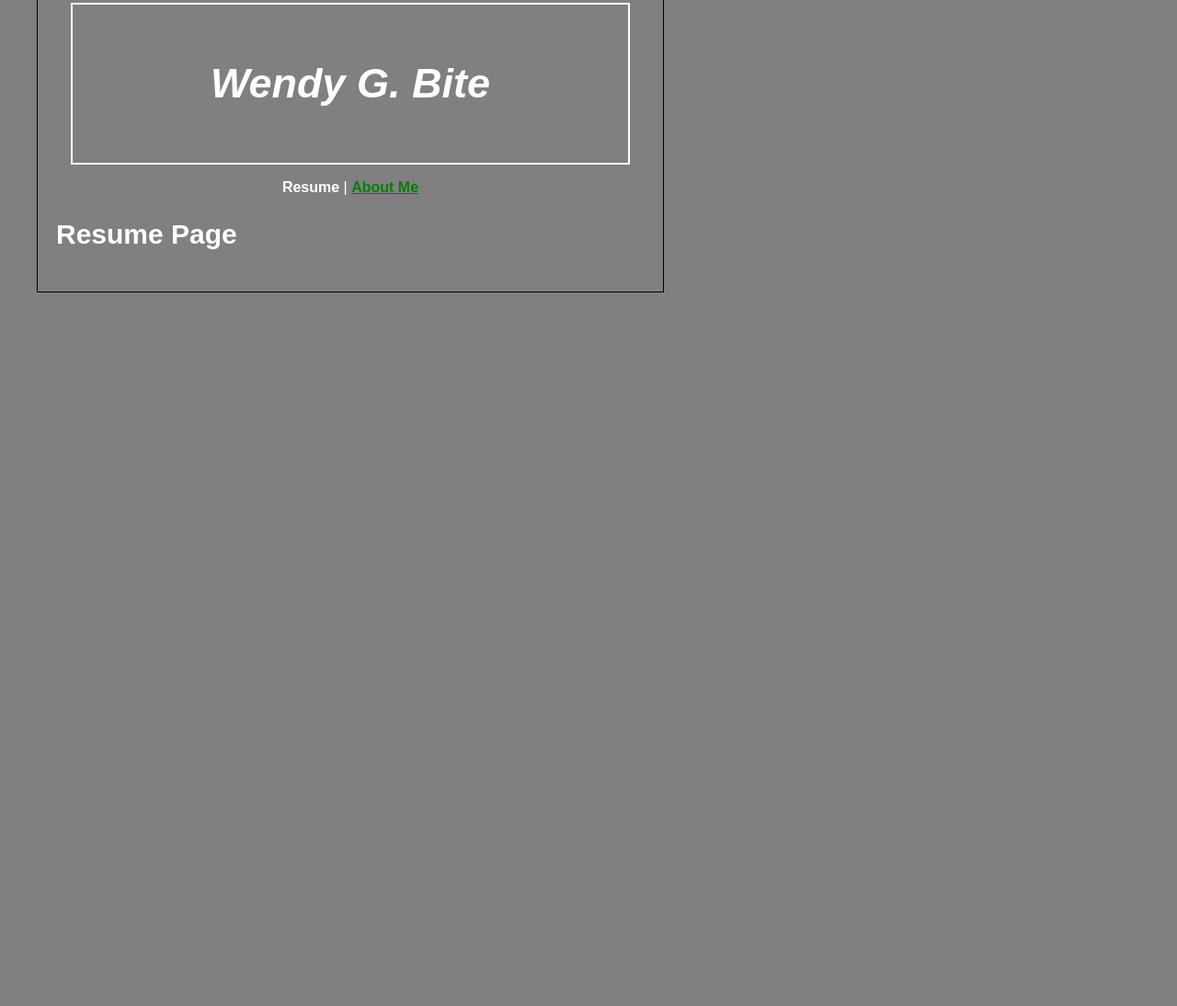
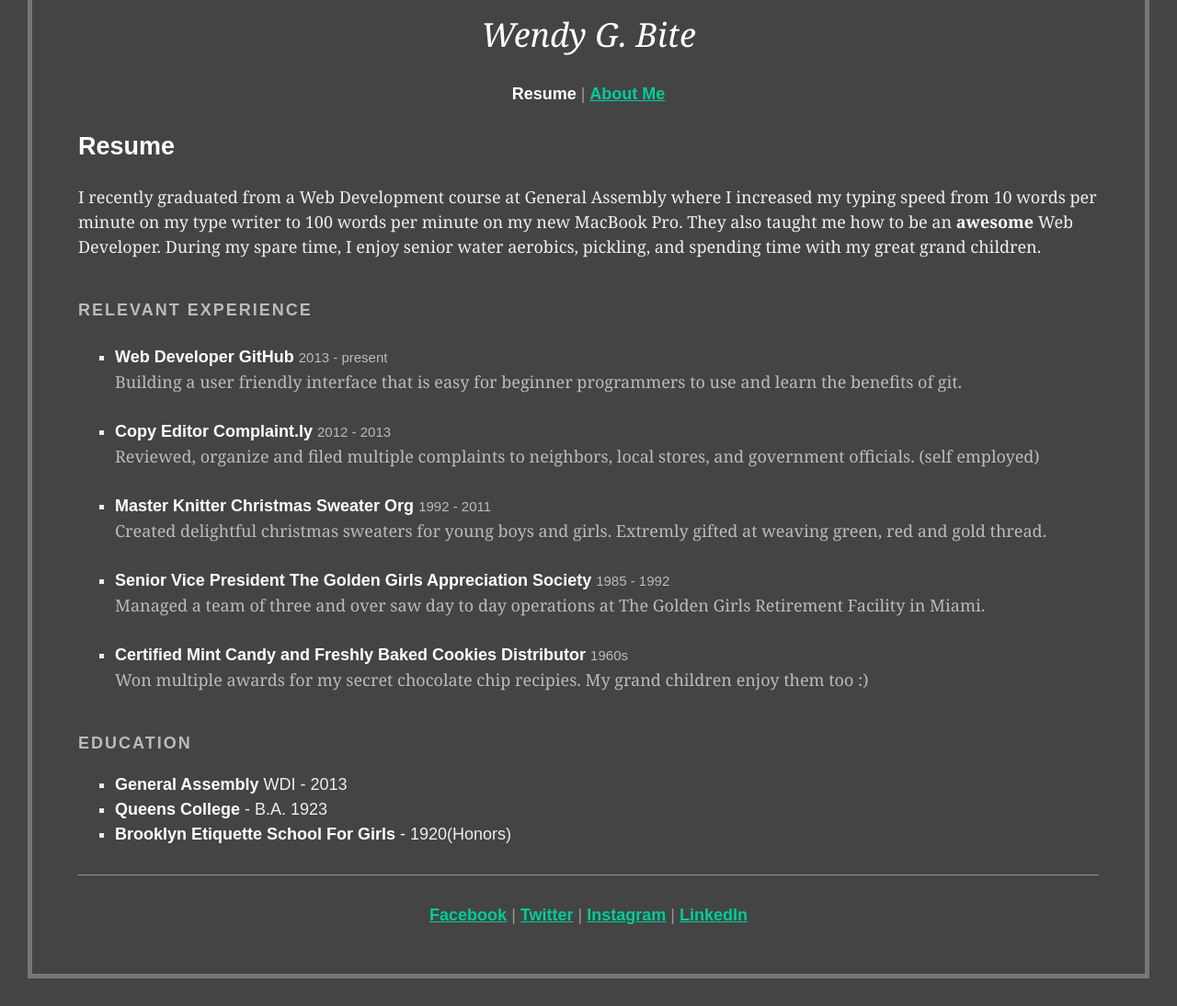
Before and after one commit to charsanderson/wendybite, a plain HTML site: page resume.html in a window 1280 px wide. Shown: the part 74-1168 px from the top of the page at 92% size. Before the commit the page ends 800 px from the top, so only its background shows below. Drawn offline with Linux system fonts and the light colour scheme.

Commit message:
CSS Adjustments/ + style.css + linking to style.css
incorporated solution document—adjusted for image float and linkage
between index and style.css

```diff
--- a/css/main.css
+++ b/css/main.css
@@ -1,6 +1,6 @@
 body{
-	background-color:gray;
-	color: white;
+	background-color:#4a4a4a;
+	color: #b8b8b8;
 	font-family: sans-serif;
 	width: 50%;
 	border: 1px solid black;
@@ -22,7 +22,7 @@ padding: 60px;
 h2{
 
 font-weight: 600;
-font-family: sans-serif;
+font-family: futura;
 font-size: 30px;
 }
 
@@ -31,14 +31,22 @@ p{
 	font-size: 18px;
 
 }
+strong{
+	color:white;
+}
 
 a{
-	font-family: sans-serif;
+
 	color: green;
 }
 
+li{
+	padding: 8px;
+	font-family: futura;
+}
+
 nav {
-
+	padding: 12px;
 	text-align: center;
 }
 
@@ -53,5 +61,6 @@ img{
 }
 
 footer{
+	padding: 12px;
 	text-align: center;
 }
--- /dev/null
+++ b/css/style.css
@@ -0,0 +1,82 @@
+body {
+	font-family: sans-serif;
+	font-size: 18px;
+	line-height: 1.5;
+	margin: 30px;
+	border: 5px solid #777777;
+	padding: 50px;
+	background: #444444;
+	color: #EEEEEE;
+}
+
+a {
+	font-weight: bold;
+	color: #00CC99;
+}
+
+small {
+	color: #BBBBBB;
+}
+
+strong {
+	color: #FFFFFF;
+}
+
+h1 {
+	font-family: Georgia, serif;
+	font-weight: normal;
+	text-align: center;
+	color: #FFFFFF;
+	font-style: italic;
+	margin-top: 0;
+}
+
+h2 {
+	color: #FFFFFF;
+}
+
+h3 {
+	font-size: 18px;
+	color: #BBBBBB;
+	text-transform: uppercase;
+	letter-spacing: 2px;
+	margin-top: 42px;
+}
+
+h4 {
+	font-weight: normal;
+	margin-bottom: 0;
+}
+
+p {
+	font-family: Georgia, serif;
+	margin-top: 0;
+	margin-bottom: 27px;
+}
+
+ul {
+	list-style: square;
+}
+
+ul p {
+	color: #BBBBBB;
+}
+
+hr {
+	border: none;
+	border-top: 1px solid #999999;
+	margin: 30px 0;
+}
+
+img {
+	float: right;
+	margin-left: 20px;
+	margin-bottom: 20px;
+	border: 1px solid #999999;
+	padding: 5px;
+}
+
+nav {
+	color: #999999;
+	text-align: center;
+}
--- a/resume.html
+++ b/resume.html
@@ -2,7 +2,7 @@
 <html>
 	<head>
 		<title>Wendy Bite</title>
-		<link rel="stylesheet" href="css/main.css">
+		<link rel="stylesheet" href="css/style.css">
 	</head>
 
 	<body>
@@ -11,7 +11,50 @@
 			<strong>Resume</strong> | <strong> <a href="index.html">About Me</a></strong>
 		</nav>
 
-	<h2>Resume Page </h2>
+		<h2>Resume</h2>
+		<p>
+		I recently graduated from a Web Development course at General Assembly where I increased my typing speed from 10 words per minute on my type writer to 100 words per minute on my new MacBook Pro. They also taught me how to be an <strong>awesome</strong> Web Developer. During my spare time, I enjoy senior water aerobics, pickling, and spending time with my great grand children.
+		</p>
+
+		<h3>Relevant Experience</h3>
+
+		<ul>
+			<li><h4><strong>Web Developer GitHub</strong> <small>2013 - present</small></h4>
+			<p>Building a user friendly interface that is easy for beginner programmers to use and learn the benefits of git.</p></li>
+
+			<li><h4><strong>Copy Editor Complaint.ly</strong> <small>2012 - 2013</small></h4>
+			<p>Reviewed, organize and filed multiple complaints to neighbors, local stores, and government officials. (self employed)</p></li>
+
+			<li><h4><strong>Master Knitter Christmas Sweater Org</strong> <small>1992 - 2011</small></h4>
+			<p>Created delightful christmas sweaters for young boys and girls. Extremly gifted at weaving green, red and gold thread.</p></li>
+
+			<li><h4><strong>Senior Vice President The Golden Girls Appreciation Society</strong> <small>1985 - 1992</small></h4>
+			<p>Managed a team of three and over saw day to day operations at The Golden Girls Retirement Facility in Miami.</p></li>
+
+			<li><h4><strong>Certified Mint Candy and Freshly Baked Cookies Distributor</strong> <small>1960s</small></h4>
+			<p>Won multiple awards for my secret chocolate chip recipies. My grand children enjoy them too :)</p></li>
+
+		</ul>
+	<h3>Education</h3>
+
+		<ul>
+			<li><strong>General Assembly</strong> WDI - 2013</li>
+			<li><strong>Queens College</strong> - B.A. 1923</li>
+			<li><strong>Brooklyn Etiquette School For Girls</strong> - 1920(Honors)</li>
+		</ul>
+
+		<hr>
+
+		<nav>
+			<a href="http://facebook.com/">Facebook</a>
+			|
+			<a href="http://twitter.com/">Twitter</a>
+			|
+			<a href="http://instagram.com/">Instagram</a>
+			|
+			<a href="http://linkedin.com/">LinkedIn</a>
+		</nav>
+
 	</body>
 
 </html>
```
Also changed, not shown: index.html (added, +24 -0 lines).
